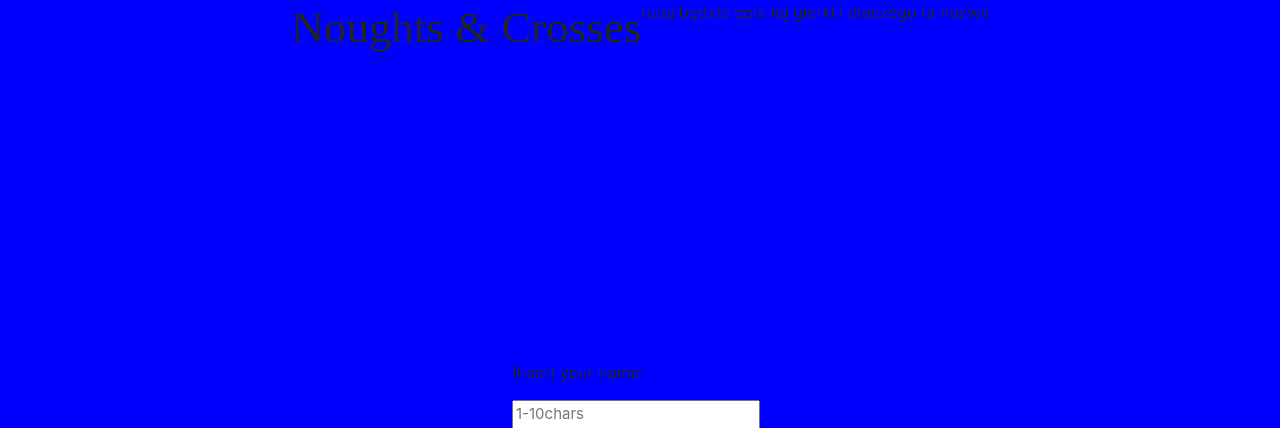
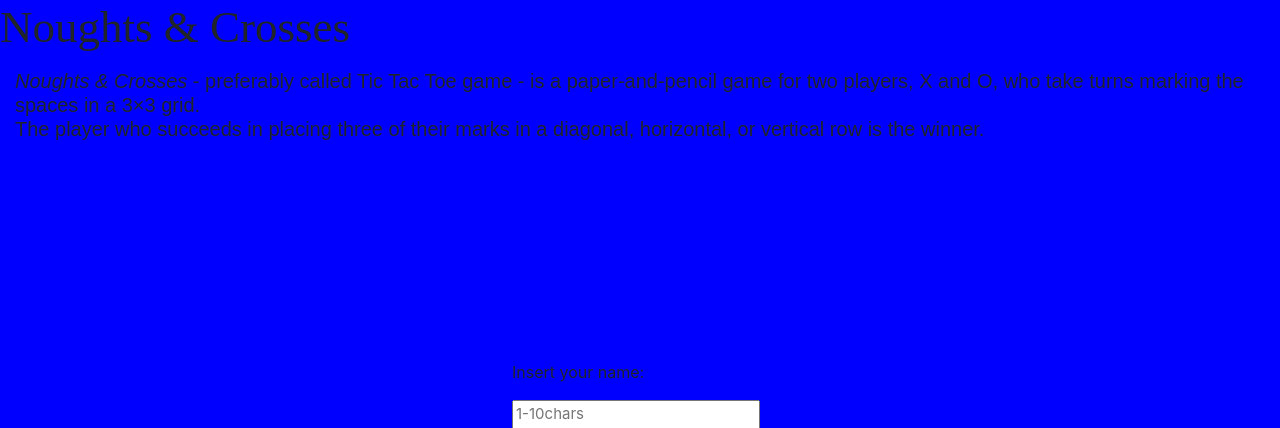
Before and after one commit to Paravati/Noughts_Crosses, a Flask app: page / in a window 1280 px wide. Shown: the top 428 px of the page. Run offline with Flask 2, Linux system fonts and the light colour scheme; some libraries are stand-ins or nearby versions.

Commit message:
description for game

```diff
--- a/main.py
+++ b/main.py
@@ -12,7 +12,6 @@ def play():
 
 @app.route('/')
 def index():
-    # return 'Cześć, tu Python!'
     return render_template('index.html')
 
 
--- a/static/style.css
+++ b/static/style.css
@@ -7,7 +7,14 @@ body {
 h1{
     font-size: 45px;
     font-family: Monotype corsiva;
+    padding: 15, 15, 15, 15;
+}
 
+h2{
+font-size: 20px;
+position:auto;
+font-family: Arial;
+margin: 15px;
 }
 
 table{
--- a/templates/index.html
+++ b/templates/index.html
@@ -3,10 +3,13 @@
 {% block content %}
 
 <main>
-    <div class="container d-flex justify-content-center">
-        <div class="row justify-content-center">
+    <div>
+        <div>
               <h1>Noughts & Crosses</h1>
-              <p>tutaj będzie opis tej gierki i dlaczego ta nazwa</p>
+              <h2><i>Noughts & Crosses</i> - preferably called Tic Tac Toe game -  is a paper-and-pencil
+                  game for two players, X and O, who take turns marking the spaces in a 3×3 grid. <br>
+                  The player who succeeds in placing three of their marks in a diagonal, horizontal,
+                  or vertical row is the winner.</h2>
               <form>
                 <label id="labelForFname" for="fname" >Insert your name:</label><br>
                 <input type="text" id="fname" name="fname" placeholder="1-10chars" onFocus="this.value=''"><br>
```
